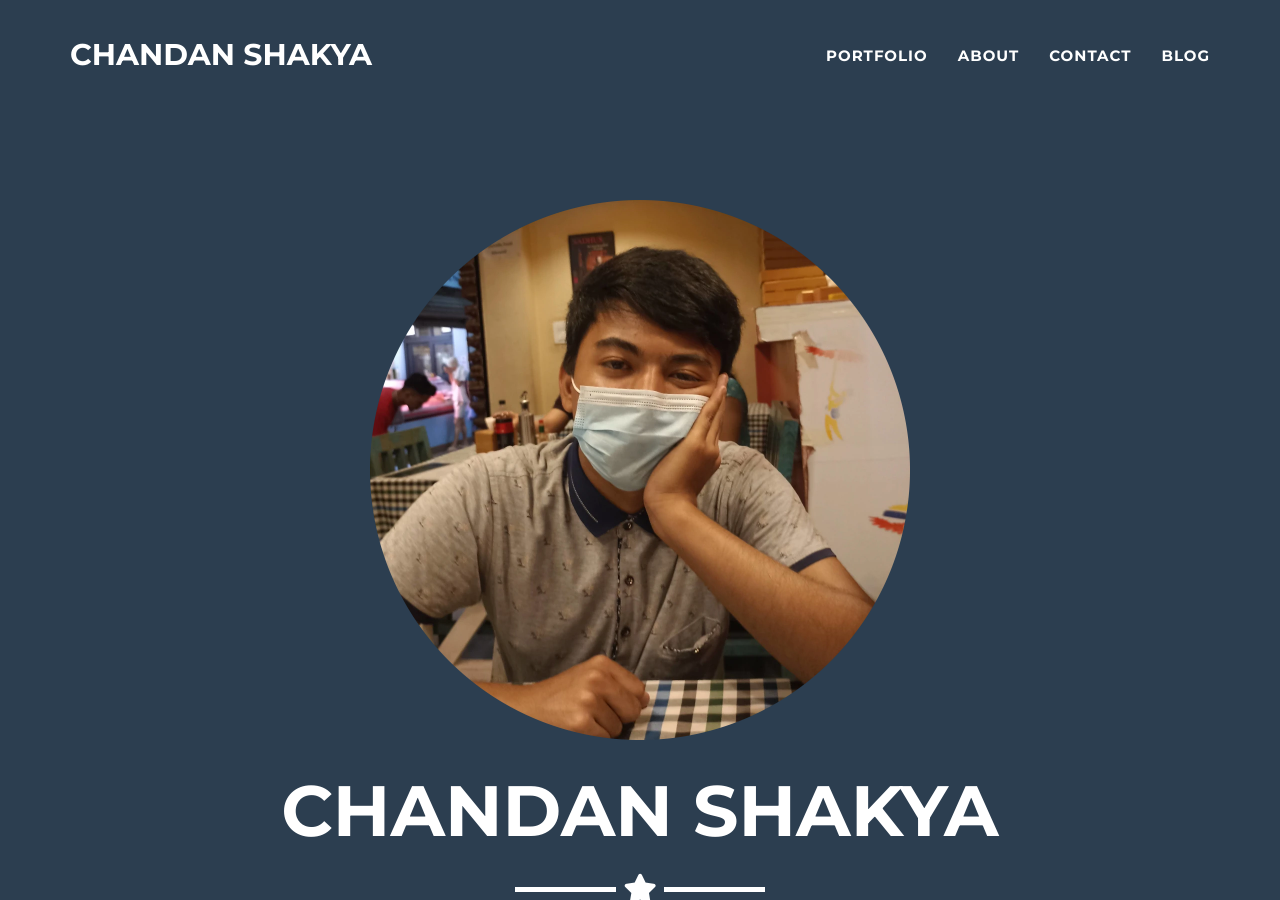
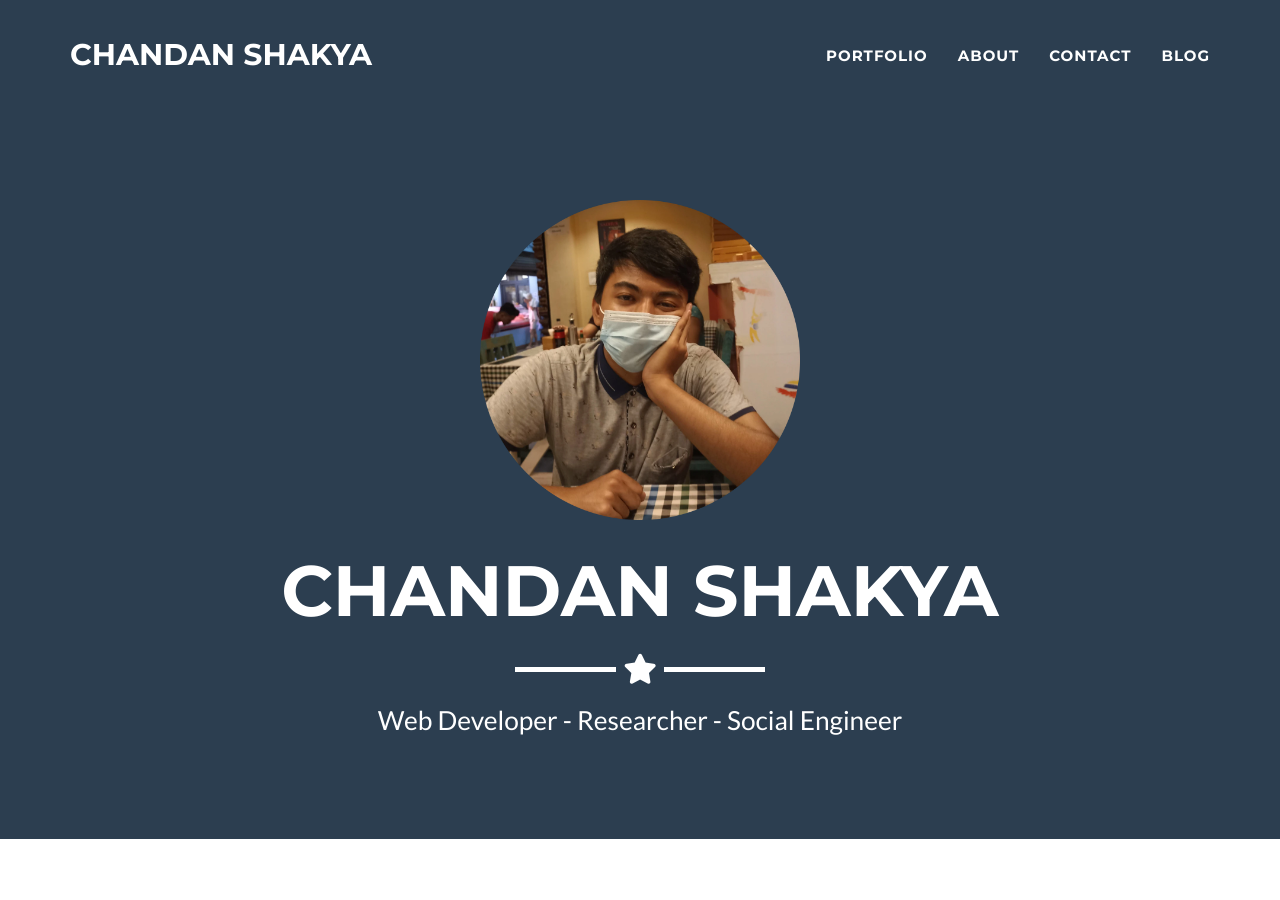
Before and after one commit to ChandanShakya/ChandanShakya.github.io, a Jekyll site: the page built from _posts/2023-09-17-project-12.markdown, in a window 1280 px wide and 900 px high. Built offline with Jekyll 4.4.1, drawn with Linux system fonts in a browser that asks for light colours.

Commit message:
fix: image size

```diff
--- a/_includes/header.html
+++ b/_includes/header.html
@@ -3,7 +3,7 @@
   <div class="container">
     <div class="row">
       <div class="col-lg-12">
-        <img class="img-responsive" src="img/profile.webp" alt="profile-pic" width="540" height="540"/>
+        <img class="img-responsive" src="img/profile.webp" alt="profile-pic" width="320" height="320"/>
         <div class="intro-text">
           <span class="name">{{ site.title }}</span>
           <hr class="star-light" />
```
